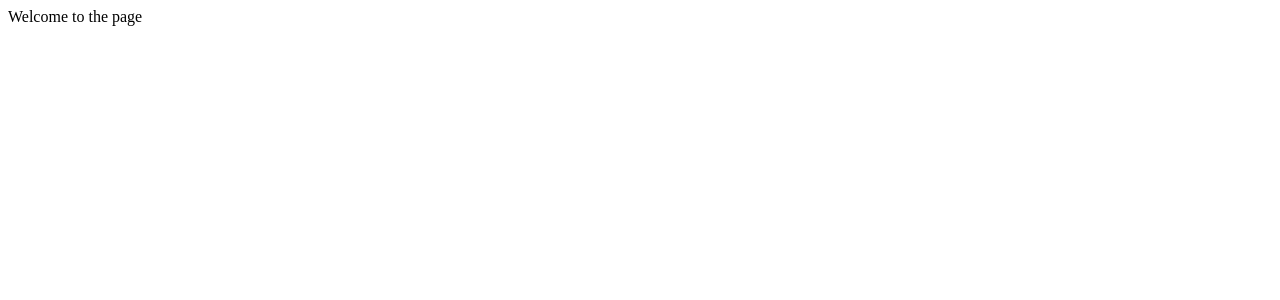
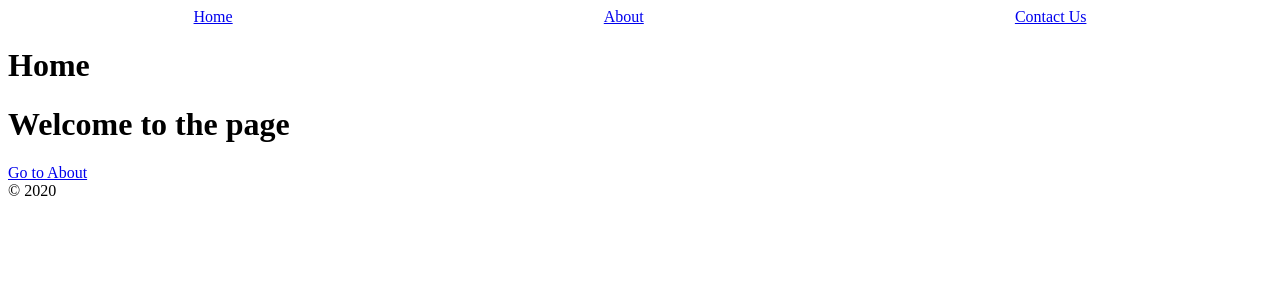
Before and after one commit to Mday1313/next-react, a Next.js app: page / in a window 1280 px wide. Shown: the top 300 px of the page. Built offline with nearby package versions, Linux system fonts and the light colour scheme.

Commit message:
layout set up

```diff
--- /dev/null
+++ b/components/Layout.js
@@ -0,0 +1,32 @@
+import Link from 'next/link';
+
+const Layout = ( { children, title, subtitle } ) => (
+    <div>
+        <header>
+            <Link href="/"><a>Home</a></Link>
+            <Link href="/about"><a>About</a></Link>
+            <Link href="/contact-us"><a>Contact Us</a></Link>
+        </header>
+
+        <h1>{title}</h1>
+        <h3>{subtitle}</h3>
+        {children}
+
+        <footer>&copy; {new Date().getFullYear()}</footer>
+        <style jsx>{`
+            .root {
+                display: flex,
+                justify-content: center;
+                align-items: center;
+                flex-direction: column;
+            }
+            header {
+                width: 100%;
+                display: flex;
+                justify-content:space-around;
+            }
+        `}</style>
+    </div>
+)
+
+export default Layout;
--- a/pages/index.js
+++ b/pages/index.js
@@ -1,5 +1,15 @@
+import Link from 'next/link';
+import Layout from '../components/Layout';
+
 const Index = () => (
-    <div>Welcome to the page</div>
+    <Layout title="Home">
+        <h1>Welcome to the page</h1>
+        <Link href="/about">
+            <a> Go to About</a>
+        </Link>
+    </Layout>
+
+
 )
 
 export default Index;
```
Also changed, not shown: pages/about.js (added, +13 -0 lines), pages/contact-us.js (added, +13 -0 lines), static/logo_white.jpg (added), 1 other file (tests, documents, lock files or other folders).
